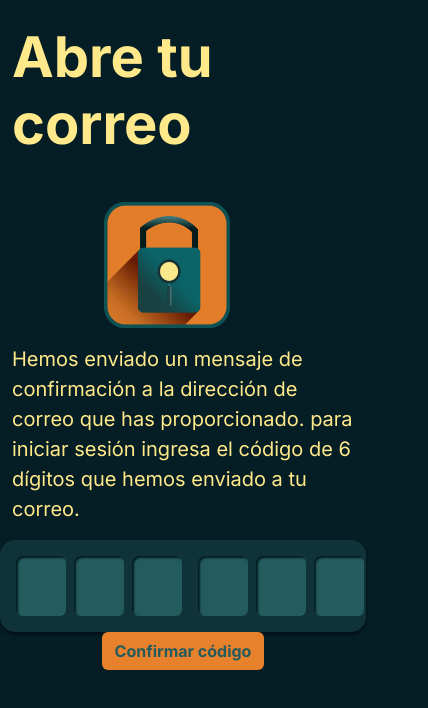
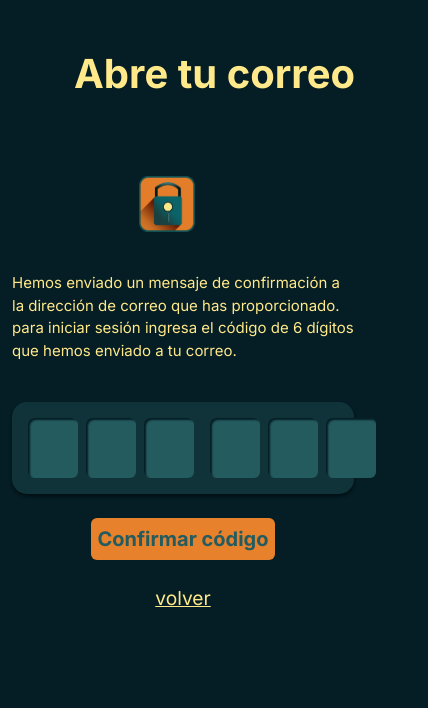
Before and after one commit to TylerCorrad/mockup-sherLock, a plain HTML site: page autenticar.html in a window 390 px wide. Shown: the whole page, 428 px wide, since content can reach past the window. Drawn offline with nearby package versions, Linux system fonts and the light colour scheme.

Commit message:
some style fixes

```diff
--- a/autenticar.html
+++ b/autenticar.html
@@ -14,21 +14,27 @@
     <link href="./script.html" rel="script" />
   </head>
   <body class="container mt-4">
-    <div id="confirmation-header" class="row mb-3">
+    <div id="confirmation-header" class="row">
       <h1 id="confirmation-title" class="col-12">Abre tu correo</h1>
     </div>
-    <div class="row" id="confirmation-body">
+    <div class="row" id="logo-n-p">
       <img
         src="./img/logo.png"
         class="logo col-12 col-md-6 col-lg-6 col-xl-4 mb-3"
         id="confirmation-logo"
       />
-      <p class="parragraph-yellow col-xl-8 col-sm-8" id="confirmation-p">
+      <div class="col-12 col-md-6 col-lg-6 d-flex flex-column">
+        <p
+          class="parragraph-yellow col-xl-8 col-sm-8 pt-4 ml-5"
+          id="confirmation-p"
+        >
           Hemos enviado un mensaje de confirmación a la dirección de correo que
           has proporcionado. para iniciar sesión ingresa el código de 6 dígitos
           que hemos enviado a tu correo.
         </p>
-      <div id="otp" class="d-flex gap-2 col-xl-8 col-12">
+      </div>
+      <div class="row flex-column" id="input-n-buttons">
+        <div id="otp" class="d-flex gap-2 col-12 my-4">
           <input
             type="text"
             maxlength="1"
@@ -62,9 +68,11 @@
           />
         </div>
 
-      <button class="btn btn-custom" class="cornfirmation-button">
+        <button id="confirmation-button" class="btn btn-custom col-12">
           Confirmar código
         </button>
+        <a id="return-to-login" class="yellow-a col-12 mt-4">volver</a>
+      </div>
     </div>
     <script>
       const inputs = document.querySelectorAll(".otp-input");
--- a/style.css
+++ b/style.css
@@ -14,7 +14,7 @@
 body {
   background-color: var(--dark-blue1);
   font-family: "Inter", sans-serif;
-  height: 100vh;
+  height: 100%;
   width: 100%;
   margin: 0;
   overflow-x: hidden;
@@ -34,12 +34,15 @@ h3 {
   color: var(--light-yellow);
   font-style: italic;
 }
-.titulo {
-  margin-bottom: 20;
+.parragraph-yellow {
+  color: var(--light-yellow);
+  font-size: 26px;
 }
+
 .btn-custom {
   background-color: var(--orange);
   font-weight: 800;
+  font-size: 20px;
   color: var(--dark-blue);
   width: fit-content;
   align-self: center;
@@ -48,6 +51,15 @@ h3 {
   background-color: var(--orange2);
   color: var(--dark-blue1);
 }
+.yellow-a {
+  color: var(--light-yellow);
+  align-self: center;
+  font-size: 1.2rem;
+}
+.yellow-a:hover {
+  color: var(--light-yellow2);
+}
+
 #inicio {
   padding: 100px;
 }
@@ -81,7 +93,6 @@ h3 {
   padding-left: 10px;
 }
 #instant-entry {
-  font-size: 20px;
   width: 270px;
 }
 #login-registro {
@@ -162,12 +173,23 @@ h3 {
   justify-self: end;
   margin: 32px;
 }
-#toggle-text {
-  color: var(--light-yellow);
-  align-self: center;
-}
 
 @media (max-width: 1200px) {
+  h1 {
+    font-size: 3.5rem;
+  }
+  h2 {
+    font-size: 2rem;
+  }
+  .parragraph-yellow {
+    font-size: 20px;
+  }
+  .btn-custom {
+    font-size: 18px;
+  }
+  .btn-custom-dark {
+    font-size: 18px;
+  }
   #intro {
     height: fit-content;
     display: grid;
@@ -180,8 +202,6 @@ h3 {
     grid-row: span 2;
     grid-column: span 1;
     padding-right: 20px;
-  }
-  #title {
   }
   .logo {
     width: 200px;
@@ -196,7 +216,6 @@ h3 {
   }
   #instant-entry {
     width: fit-content;
-    font-size: 16px;
     align-self: center;
   }
 
@@ -209,43 +228,54 @@ h3 {
 }
 
 @media (max-width: 700px) {
+  .parragraph-yellow {
+    font-size: 15px;
+  }
   #inicio {
     padding: 40px;
     padding-right: 0;
   }
-  #title {
+  h1 {
     font-size: 50px;
   }
-  #slogan {
-    font-size: 30px;
+  h2 {
+    font-size: 20px;
   }
   .logo {
     margin-top: 20px;
     width: 150px;
   }
   #form-title {
+    font-size: 24px;
     margin-top: 25px;
     margin-bottom: 25px;
   }
 }
 
 @media (max-width: 460px) {
+  h1 {
+    font-size: 2.5rem;
+  }
+  .parragraph-yellow {
+    font-size: 15px;
+  }
+  .btn-custom {
+    font-size: 10px;
+    padding: 5px;
+  }
+  .btn-custom-dark {
+    font-size: 10px;
+    padding: 5px;
+  }
   #title {
     font-size: 25px;
   }
-  #slogan {
-    font-size: 16px;
-  }
-  #logo {
+  .logo {
     width: 80px;
   }
   #container-instant-entry {
     margin-bottom: 10px;
     margin-top: 10px;
-  }
-  #instant-entry {
-    font-size: 12px;
-    padding: 5px;
   }
   #login-card {
     padding: 15px;
@@ -264,7 +294,6 @@ h3 {
   }
   #form-button {
     margin: 15px;
-    font-size: 14px;
   }
   #toggle-text {
     font-size: 12px;
@@ -301,21 +330,32 @@ h3 {
 }
 #confirmation-header {
   width: 100%;
+  margin: 50px;
 }
 
-#confirmation-body {
+#logo-n-p {
   width: 100%;
   display: flex;
   justify-content: center;
 }
-.parragraph-yellow {
-  color: var(--light-yellow);
-  font-size: 20px;
-}
+
 #confirmation-logo {
   margin-right: 32px;
+  height: fit-content;
 }
 #confirmation-p {
   align-self: center;
   justify-self: center;
+  width: 100%;
 }
+#input-n-buttons {
+  align-items: center;
+  justify-content: center;
+}
+#confirmation-button {
+  font-size: 20px;
+}
+#return-to-login {
+  justify-self: center;
+  text-align: center;
+}
```
Also changed, not shown: index.html (+1 -1 lines). Lines whose indentation alone changed are shown as unchanged.
